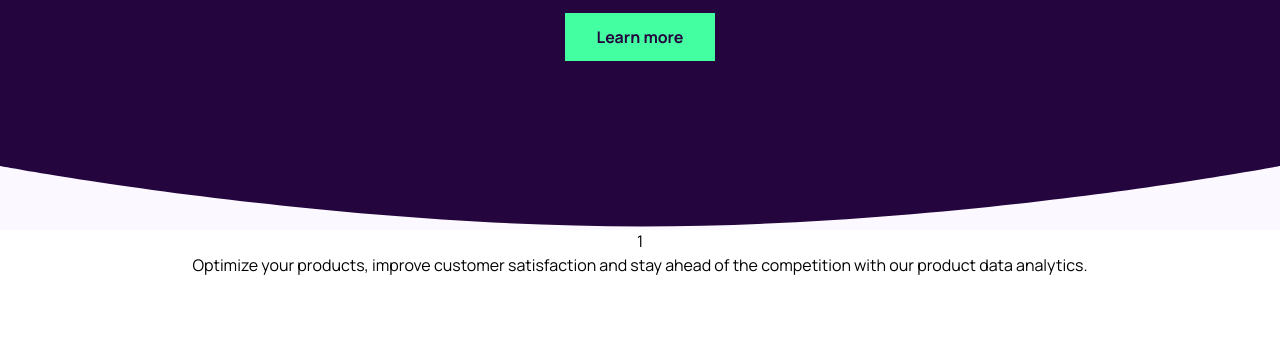
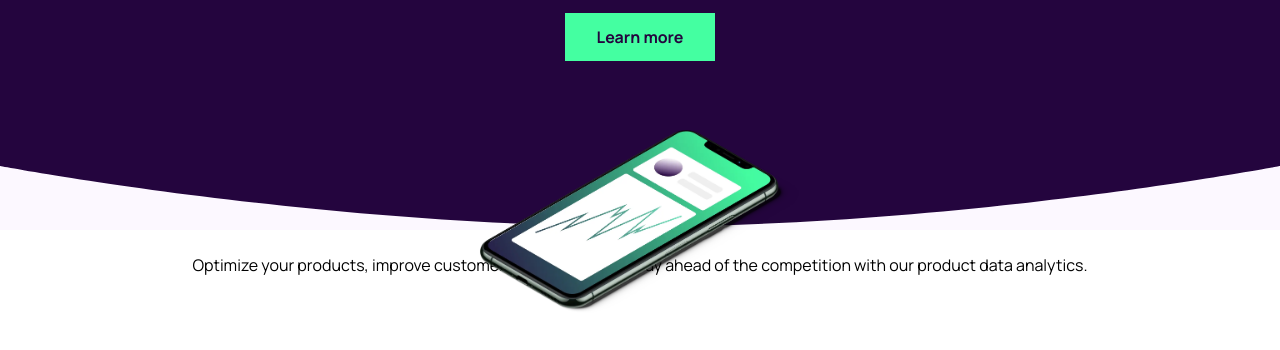
Before and after one commit to KarolinaMas/workit-landing-page, a plain HTML site: page index.html in a window 1280 px wide. Shown: the part 234-584 px from the top of the page. Drawn offline with Linux system fonts and the light colour scheme.

Commit message:
add hero img, complete hero section

```diff
--- a/css/main.css
+++ b/css/main.css
@@ -57,7 +57,6 @@ nav {
   height: clamp(24px, calc(24px + (100vw - 375px) * (48 / 1065)), 72px);
   background: url("/img/ornamental.svg") no-repeat center bottom;
   background-size: 100% auto;
-  z-index: 100;
 }
 
 .hero h1 {
@@ -78,3 +77,15 @@ nav {
   padding: 0.75em 2em;
   margin-top: 2.5em;
 }
+
+.hero-img {
+  position: absolute;
+  bottom: -85px;
+  left: 50%;
+  transform: translateX(-50%);
+  height: 184px;
+  align-content: center;
+  z-index: 100;
+}
+
+/* info section */
--- a/index.html
+++ b/index.html
@@ -34,6 +34,7 @@
             your needs.
           </h1>
           <button class="btn-primary">Learn more</button>
+          <img class="hero-img" src="img/image-hero.webp" alt="A smartphone." />
         </div>
       </section>
       <section class="info">
```
